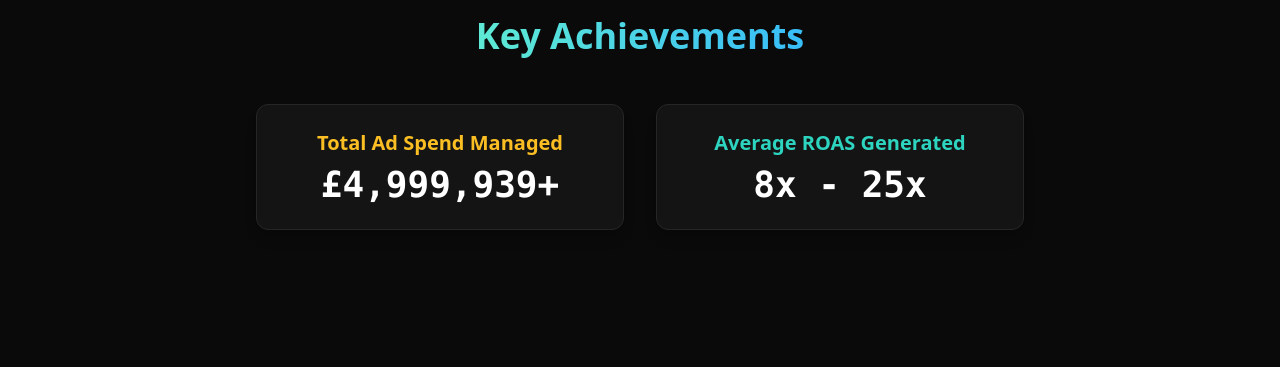
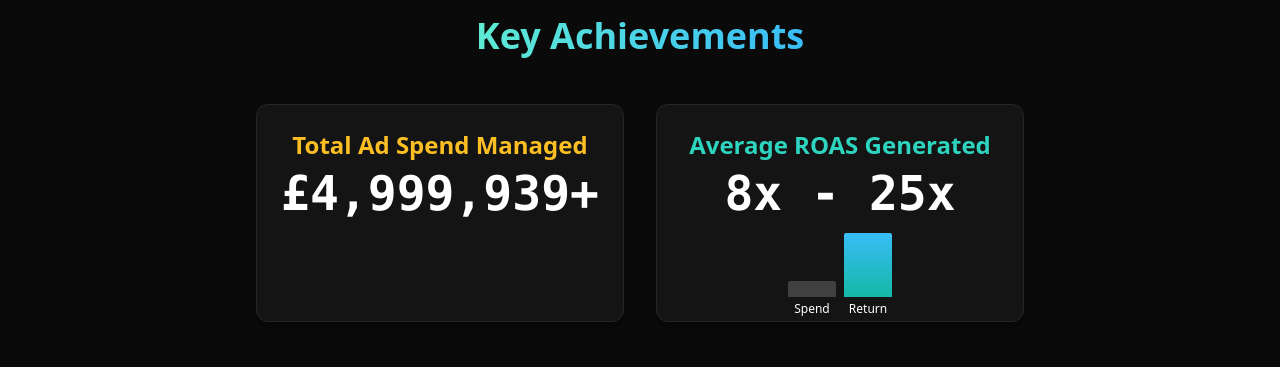
Before and after one commit to AbdullahRashid99/Abdullah-Rashid-Portfolio-V.1, a React (Vite) app: page / in a window 1280 px wide. Shown: the part 1980-2347 px from the top of the page. Built offline with nearby package versions, Linux system fonts and the light colour scheme.

Commit message:
Update Portfolio-Enhanced.jsx

```diff
--- a/src/Portfolio-Enhanced.jsx
+++ b/src/Portfolio-Enhanced.jsx
@@ -376,16 +376,25 @@ export default function Portfolio() {
           </div>
         </SectionWrapper>
 
+        {/* Achievements Section */}
         <SectionWrapper id="achievements" title="Key Achievements">
           <div className="grid grid-cols-1 md:grid-cols-2 gap-8 max-w-3xl mx-auto text-center">
-            <Card><CardContent>
-              <h3 className="text-xl font-bold text-amber-400 mb-2">Total Ad Spend Managed</h3>
-              <p className="text-4xl font-mono font-bold"><AnimatedCounter value={5000000} /></p>
-            </CardContent></Card>
-            <Card><CardContent>
-              <h3 className="text-xl font-bold text-teal-400 mb-2">Average ROAS Generated</h3>
-              <p className="text-4xl font-mono font-bold">8x - 25x</p>
-            </CardContent></Card>
+            <Card>
+              <CardContent>
+                <h3 className="text-2xl font-bold text-amber-400 mb-2">Total Ad Spend Managed</h3>
+                <p className="text-5xl font-mono font-bold text-white flex justify-center"><AnimatedCounter value={5000000} /></p>
+              </CardContent>
+            </Card>
+            <Card>
+              <CardContent>
+                <h3 className="text-2xl font-bold text-teal-400 mb-2">Average ROAS Generated</h3>
+                <p className="text-5xl font-mono font-bold text-white">8x - 25x</p>
+                <div className="flex justify-center items-end gap-2 mt-4 h-16">
+                  <motion.div initial={{ height: 0 }} whileInView={{ height: '25%' }} viewport={{ once: true }} transition={{ delay: 0.2 }} className="w-12 bg-neutral-700 rounded-t-sm flex items-end justify-center"><span className="text-xs -mb-5">Spend</span></motion.div>
+                  <motion.div initial={{ height: 0 }} whileInView={{ height: '100%' }} viewport={{ once: true }} transition={{ delay: 0.4 }} className="w-12 bg-gradient-to-t from-teal-500 to-sky-400 rounded-t-sm flex items-end justify-center"><span className="text-xs -mb-5">Return</span></motion.div>
+                </div>
+              </CardContent>
+            </Card>
           </div>
         </SectionWrapper>
 
```
